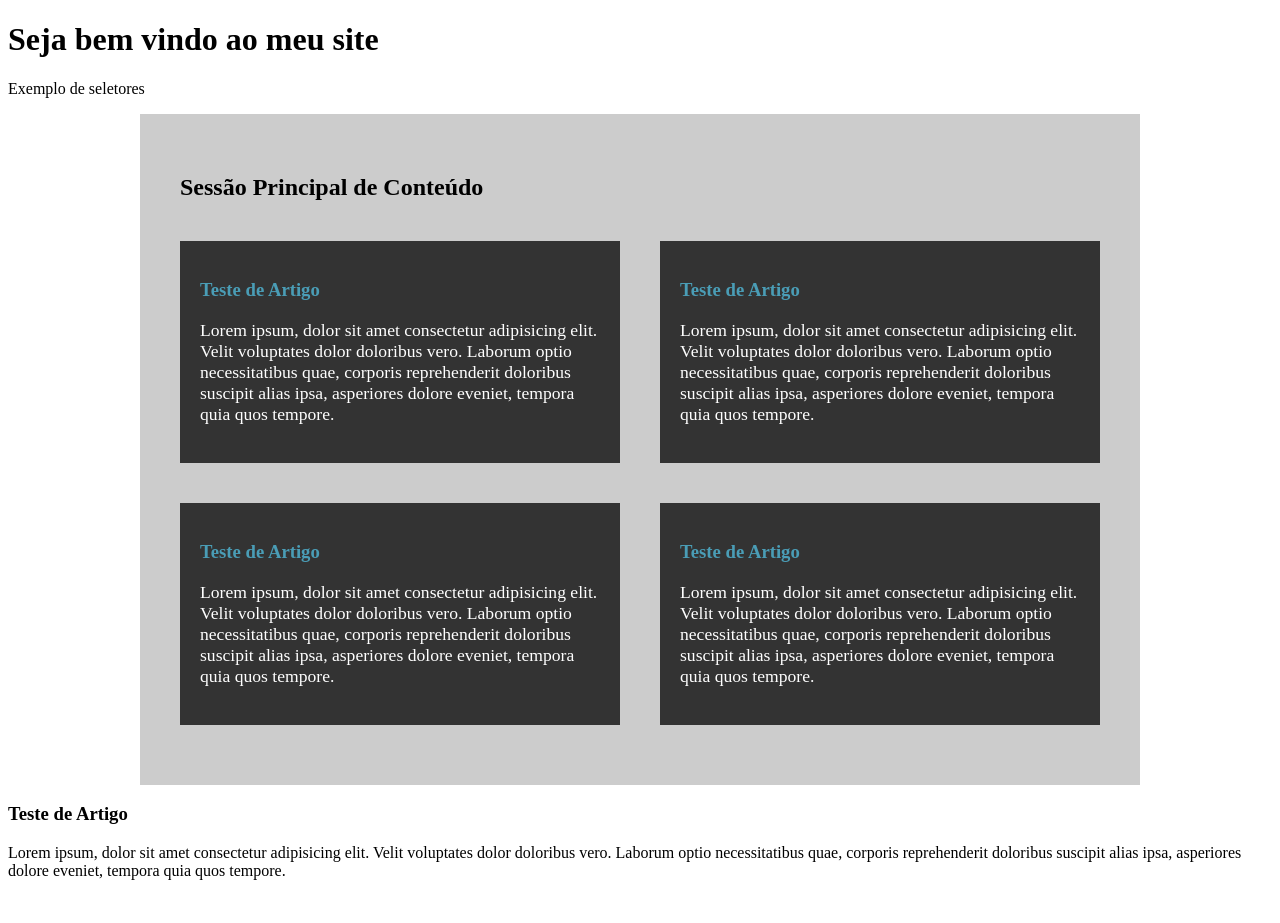
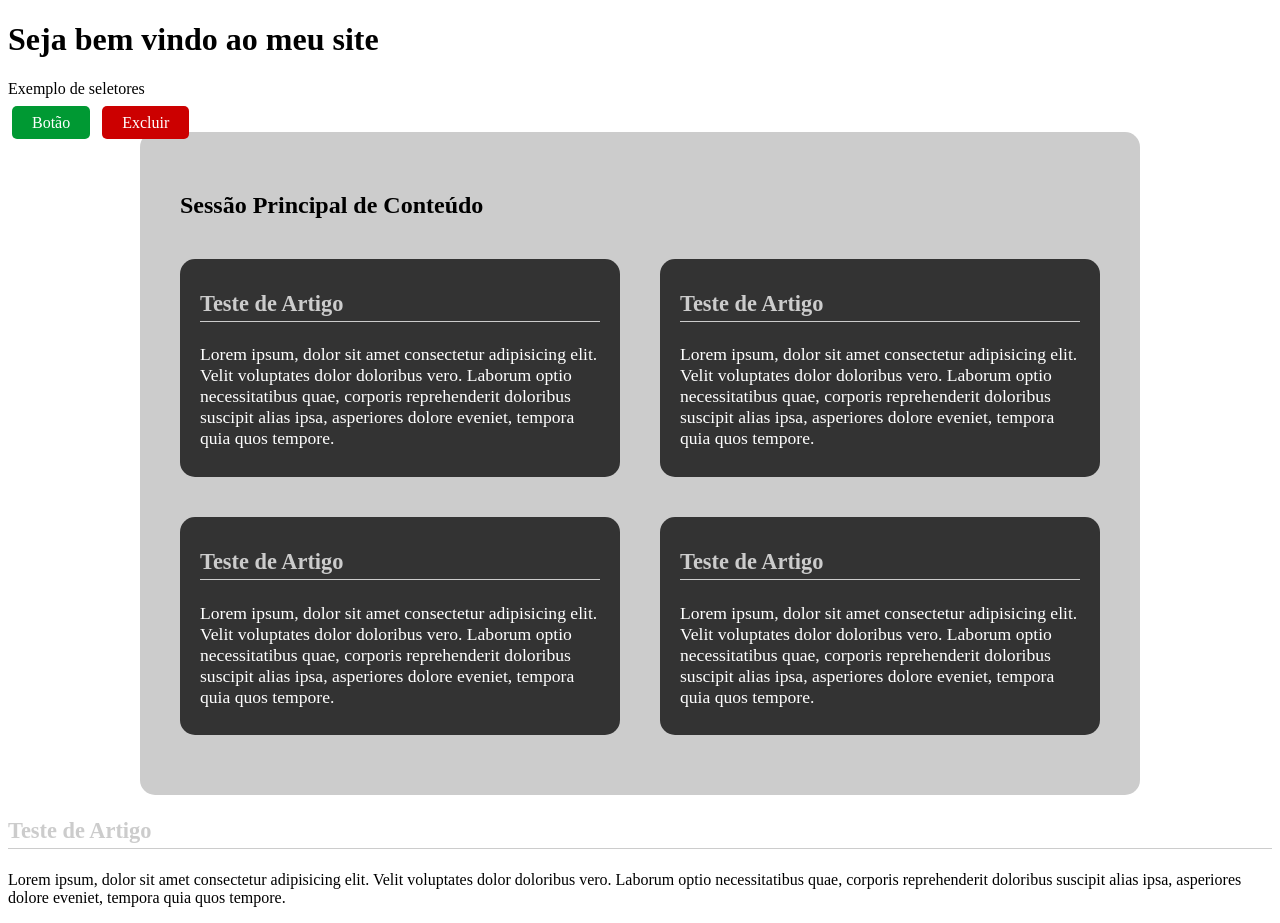
Before and after one commit to stefanopaulo/front-end-essentials, a plain HTML site: page 03 - iniciando com CSS3/index.html in a window 1280 px wide. Before the commit the page ends 896 px from the top, so only its background shows below. Drawn offline with Linux system fonts and the light colour scheme.

Commit message:
css orientado a objetos

```diff
--- a/03 - iniciando com CSS3/index.html
+++ b/03 - iniciando com CSS3/index.html
@@ -13,47 +13,50 @@
     </header>
 
     <main>
-        <section class="main_blog">
+        <a href="#" class="btn btn_green">Botão</a>
+        <a href="#" class="btn btn_red">Excluir</a>
+
+        <section class="main_blog radius">
             <header>
                 <h2>Sessão Principal de Conteúdo</h2>
             </header>
 
-            <article>
+            <article class="radius">
                 <header>
-                    <h3>Teste de Artigo</h3>
+                    <h3 class="title_medium_lightgray">Teste de Artigo</h3>
                 </header>
 
                 <p>Lorem ipsum, dolor sit amet consectetur adipisicing elit. Velit voluptates dolor doloribus vero. Laborum optio necessitatibus quae, corporis reprehenderit doloribus suscipit alias ipsa, asperiores dolore eveniet, tempora quia quos tempore.</p>
             </article>
 
-            <article>
+            <article class="radius">
                 <header>
-                    <h3>Teste de Artigo</h3>
+                    <h3 class="title_medium_lightgray">Teste de Artigo</h3>
                 </header>
 
                 <p>Lorem ipsum, dolor sit amet consectetur adipisicing elit. Velit voluptates dolor doloribus vero. Laborum optio necessitatibus quae, corporis reprehenderit doloribus suscipit alias ipsa, asperiores dolore eveniet, tempora quia quos tempore.</p>
             </article>
 
-            <article>
+            <article class="radius">
                 <header>
-                    <h3>Teste de Artigo</h3>
+                    <h3 class="title_medium_lightgray">Teste de Artigo</h3>
                 </header>
 
                 <p>Lorem ipsum, dolor sit amet consectetur adipisicing elit. Velit voluptates dolor doloribus vero. Laborum optio necessitatibus quae, corporis reprehenderit doloribus suscipit alias ipsa, asperiores dolore eveniet, tempora quia quos tempore.</p>
             </article>
 
-            <article>
+            <article class="radius">
                 <header>
-                    <h3>Teste de Artigo</h3>
+                    <h3 class="title_medium_lightgray">Teste de Artigo</h3>
                 </header>
 
                 <p>Lorem ipsum, dolor sit amet consectetur adipisicing elit. Velit voluptates dolor doloribus vero. Laborum optio necessitatibus quae, corporis reprehenderit doloribus suscipit alias ipsa, asperiores dolore eveniet, tempora quia quos tempore.</p>
             </article>
         </section>
 
-        <article>
+        <article class="radius">
             <header>
-                <h3>Teste de Artigo</h3>
+                <h3 class="title_medium_lightgray">Teste de Artigo</h3>
             </header>
 
             <p>Lorem ipsum, dolor sit amet consectetur adipisicing elit. Velit voluptates dolor doloribus vero. Laborum optio necessitatibus quae, corporis reprehenderit doloribus suscipit alias ipsa, asperiores dolore eveniet, tempora quia quos tempore.</p>
--- a/03 - iniciando com CSS3/style.css
+++ b/03 - iniciando com CSS3/style.css
@@ -15,18 +15,56 @@
 
 .main_blog article {
     flex-basis: calc(50% - 40px - 20px);
-    padding: 20px;
+    padding: 10px 20px;
     background-color: #333;
     color: #fff;
     margin: 20px 0;
 }
 
-.main_blog article h3 {
-    color: #4a9db6;
+.main_blog article p {
+    font-size: 1.1em;
 }
 
-.main_blog article p {
-    font-size: 1.1em;
+.title_medium_lightgray {
+    color: #ccc !important;
+    font-size: 1.4em;
+    font-weight: bold;
+    border-bottom: 1px solid #ccc;
+    padding-bottom: 4px;
+}
+
+.radius {
+    border-radius: 15px;
+}
+
+.btn {
+    padding: 8px 20px;
+    font-weight: normal;
+    margin: 0 4px;
+    border-radius: 5px;
+    text-decoration: none;
+}
+
+.btn:hover {
+    cursor: pointer;
+}
+
+.btn_green {
+    background-color: #093;
+    color: #fff;
+}
+
+.btn_green:hover {
+    background-color: #00cc66;
+}
+
+.btn_red {
+    background-color: #cc0000;
+    color: #fff;
+}
+
+.btn_red:hover {
+    background-color: #ff3333;
 }
 
 @media(max-width: 640px) {
```
